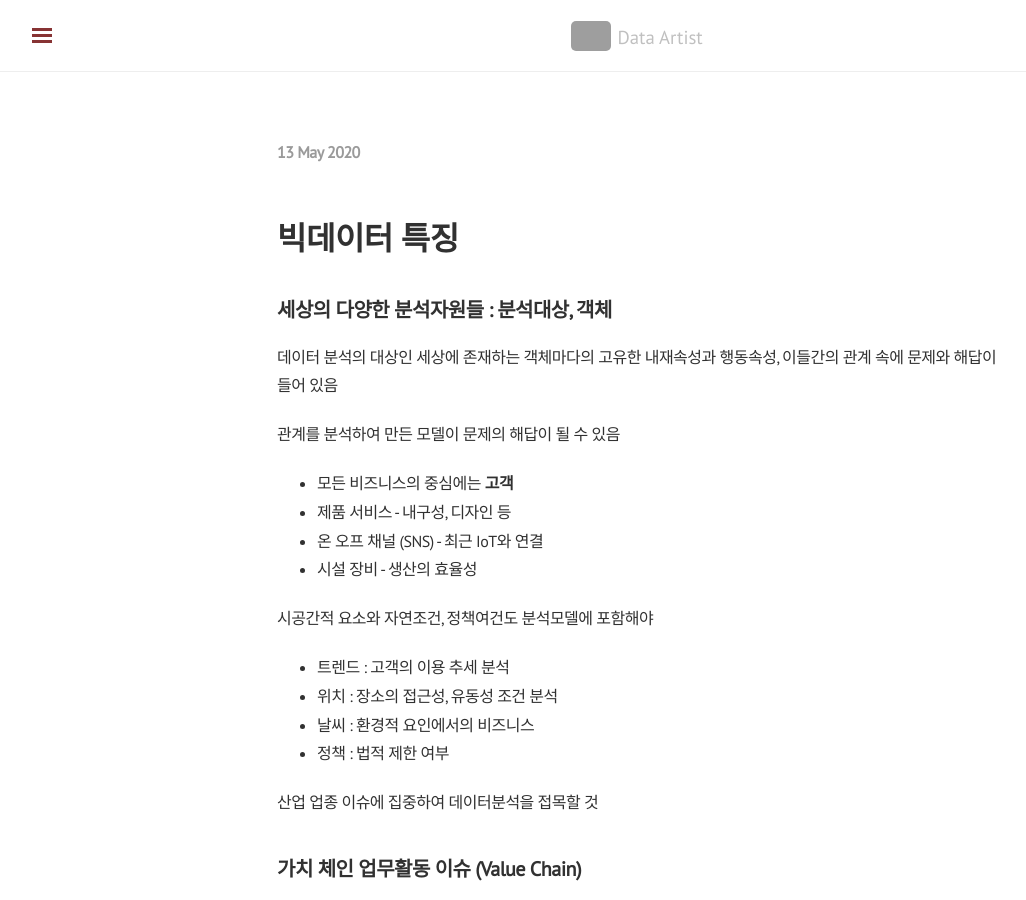
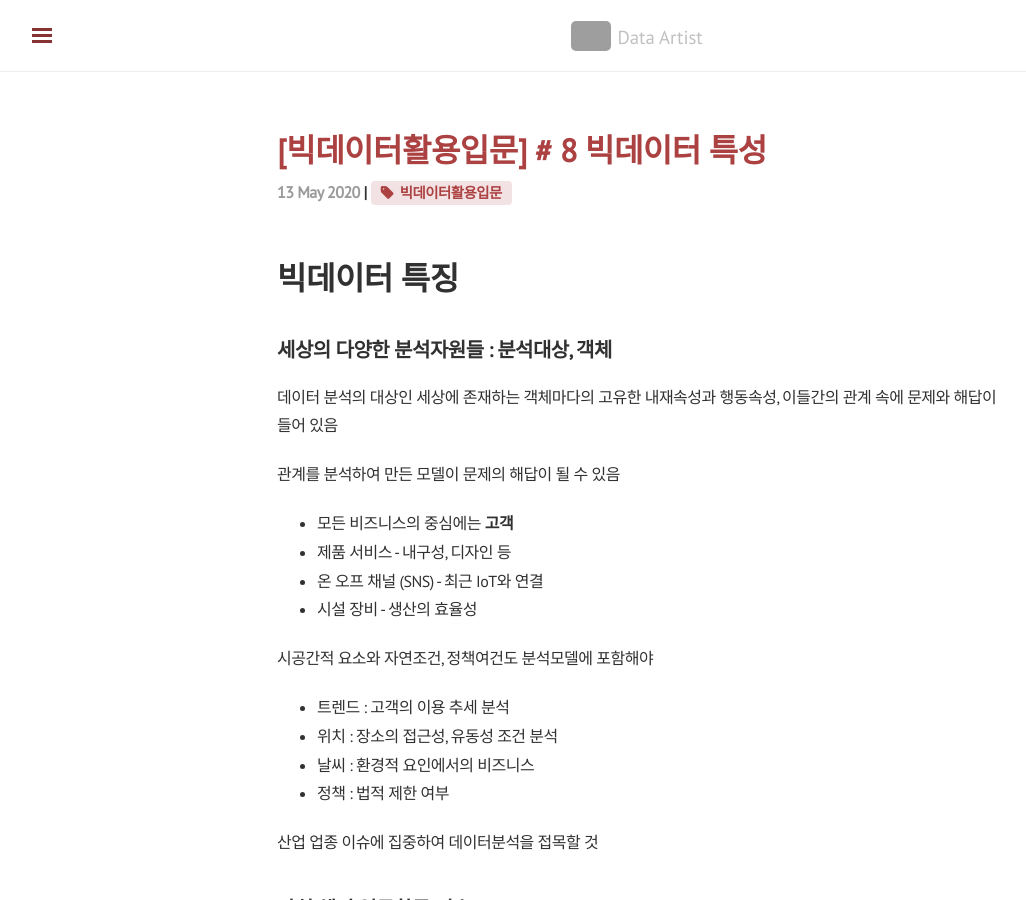
Before and after one commit to shanny924/shanny924.github.io, a Jekyll site: the page built from _posts/2020-05-13-Bintro#8.md, in a window 1280 px wide and 900 px high. Shown: the whole window, without its empty margins (3-1029 px from the left). Built offline with Jekyll 4.4.1, drawn with Linux system fonts in a browser that asks for light colours; nearby versions of some CDN libraries; our own code applies the rules of GitHub Pages for plain Markdown files; comment, search, counter and statistics services are not loaded; grey boxes are pictures that could not be loaded.

Commit message:
Update 2020-05-13-Bintro#8.md

```diff
--- a/_posts/2020-05-13-Bintro#8.md
+++ b/_posts/2020-05-13-Bintro#8.md
@@ -1,6 +1,6 @@
 ---
 layout: post
-title: ' [빅데이터활용입문] # 8 빅데이터 특징 (2)
+title: ' [빅데이터활용입문] # 8 빅데이터 특성  '
 category : [School]
 tag: [빅데이터활용입문]
 ---
```
